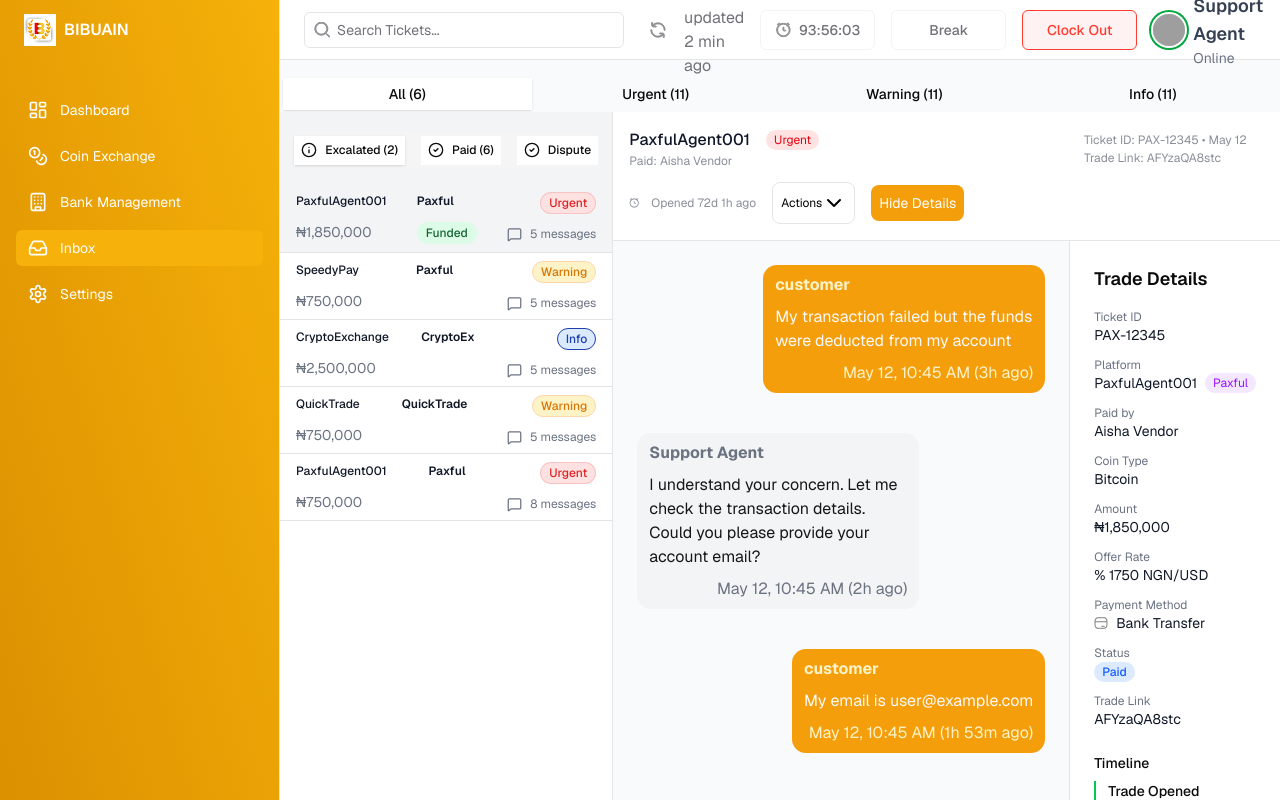
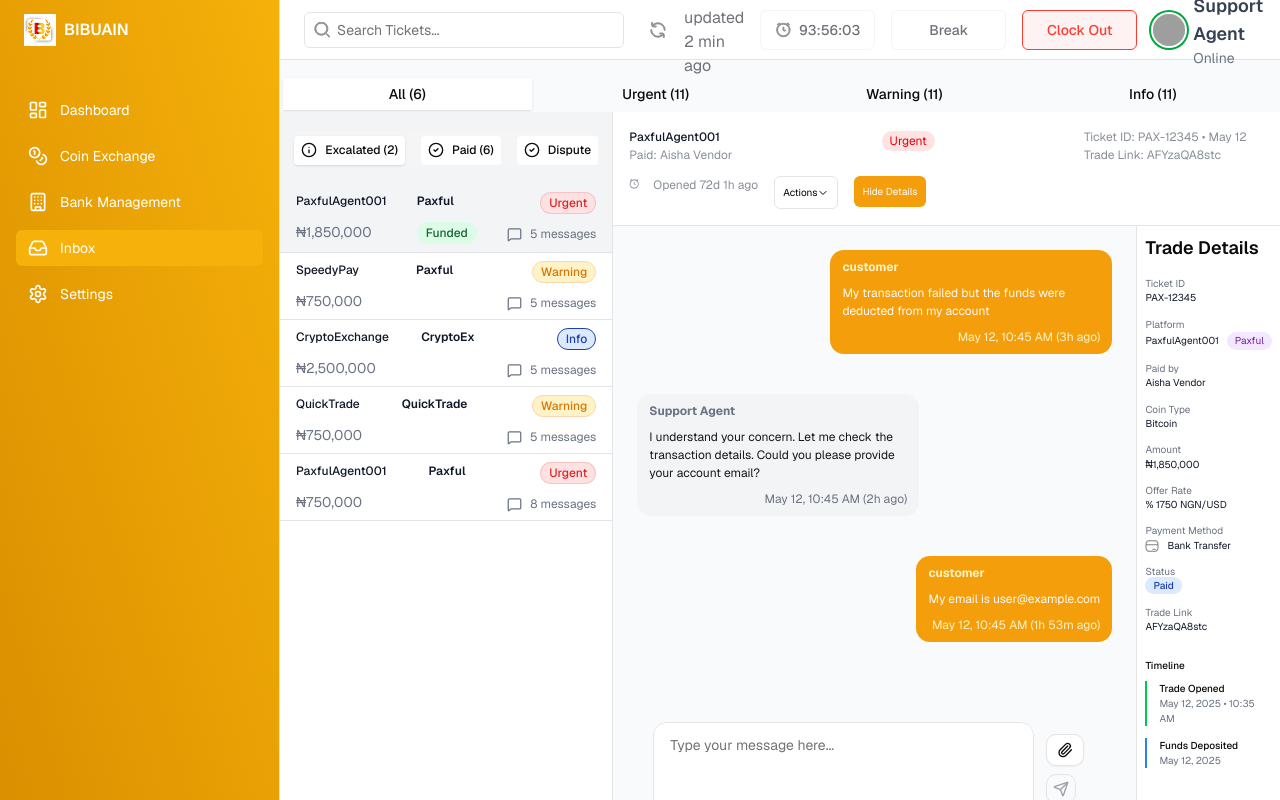
Before and after one commit to Eteye-mon/bibuian, a Next.js app: page / in a window 1280 px wide. Both pictures are taken after a click on the button "Trade Details". Shown: the top 800 px of the page. Built offline with nearby package versions, Linux system fonts and the light colour scheme; grey boxes are pictures that could not be loaded.

Commit message:
updated font sizes

```diff
--- a/src/components/chatpane.tsx
+++ b/src/components/chatpane.tsx
@@ -37,7 +37,7 @@ export function ChatMessagePane() {
             content={
               <>
                 <span
-                  className={`font-bold ${
+                  className={`font-bold text-[12px] ${
                     message.type === "customer"
                       ? "text-[#FEF3C7]"
                       : "text-[#6B7280]"
@@ -45,9 +45,9 @@ export function ChatMessagePane() {
                 >
                   {message.type}
                 </span>
-                <p className="font-normal">{message.content}</p>
+                <p className="font-normal text-[12px]">{message.content}</p>
                 <span
-                  className={`font-normal text-end ${
+                  className={`font-normal text-end text-[12px] ${
                     message.type === "customer"
                       ? "text-[#FEF3C7]"
                       : "text-[#6B7280]"
--- a/src/components/customTab.tsx
+++ b/src/components/customTab.tsx
@@ -91,9 +91,9 @@ const TabsWithIcon = () => {
             <TabsTrigger
               key={value}
               value={value}
-              className="flex items-center rounded-none p-[6px] text-[12px] bg-white  gap-2"
+              className="flex items-center  p-[6px] text-[12px] bg-white rounded-[4px] gap-2"
             >
-              <Icon className="text-[12px]" />
+              <Icon className="text-[12px] h-[10px] w-[10px]" />
               {name}
             </TabsTrigger>
           ))}
--- a/src/components/myTab.tsx
+++ b/src/components/myTab.tsx
@@ -62,7 +62,7 @@ function MyTab() {
             <div className=" w-full border-r min-h-screen">
               <TabsWithIcon />
             </div>
-            <div className="col-span-2 hidden lg:block">
+            <div className="col-span-2 hidden lg:block bg-[#f9fafb] ">
               <TradeTicket
                 agent="PaxfulAgent001"
                 status="Urgent"
@@ -80,7 +80,7 @@ function MyTab() {
                   <ChatMessagePane />
                   <CustomMessageUi />
                 </div>
-                <div className="bg-gray-100 flex justify-center items-start">
+                <div className=" flex justify-center items-start">
                   {showTradeDetails && <TradeDetails data={tradeData} />}
                 </div>
               </div>
--- a/src/components/tradeTicket.tsx
+++ b/src/components/tradeTicket.tsx
@@ -42,25 +42,26 @@ const TradeTicket: React.FC<TradeTicketProps> = ({
   const [assignDialogOpen, setAssignDialogOpen] = useState(false);
   const [showDetails, setShowDetails] = useState(false);
   return (
-    <div className="flex flex-wrap items-center justify-between p-4 bg-white border-b gap-3">
-      <div className="flex flex-col min-w-[150px]">
+    <div className="flex flex-wrap items-start justify-between p-4 bg-white border-b gap-3">
+      <div className="flex flex-col ">
         <div className="flex items-center gap-4">
-          <span className="font-medium text-gray-900">{agent}</span>
-          <span
-            className={`px-2 py-0.5 text-xs rounded-full ${
-              status === "Urgent"
-                ? "bg-red-100 text-red-600"
-                : "bg-gray-100 text-gray-600"
-            }`}
-          >
-            {status}
-          </span>
+          <span className="font-medium text-gray-900 text-[12px]">{agent}</span>
         </div>
         <span className="text-[12px] text-[#6B7280CC] font-normal ">
           Paid: {paidTo}
         </span>
       </div>
-
+      <div className="">
+        <span
+          className={`px-2 py-0.5 text-xs rounded-full ${
+            status === "Urgent"
+              ? "bg-red-100 text-red-600"
+              : "bg-gray-100 text-gray-600"
+          }`}
+        >
+          {status}
+        </span>
+      </div>
       <div className="flex flex-col text-[12px] text-[#6B7280CC] font-normal  min-w-[180px] ">
         <span>
           Ticket ID: {ticketId} • {date}
@@ -70,12 +71,12 @@ const TradeTicket: React.FC<TradeTicketProps> = ({
         </span>
       </div>
 
-      <div className="flex items-center gap-4 min-w-[200px]">
+      <div className="flex items-start gap-4 min-w-[200px]">
         <span className="flex items-center gap-3 text-[12px] text-[#6B7280CC] font-normal ">
           <svg
-            width="10"
-            height="10"
-            viewBox="0 0 10 10"
+            width="12"
+            height="12"
+            viewBox="0 0 12 12"
             fill="none"
             xmlns="http://www.w3.org/2000/svg"
           >
@@ -103,28 +104,28 @@ const TradeTicket: React.FC<TradeTicketProps> = ({
         <div className="relative">
           <DropdownMenu>
             <DropdownMenuTrigger asChild>
-              <button className="p-[8px] border rounded-md bg-white hover:bg-gray-50 text-[12px] text-[#000000] font-normal  flex items-center">
-                Actions <ChevronDown className="text-[12px] text-[#000000]" />
+              <button className="p-[8px] border rounded-[6px] max-w-[77px bg-white hover:bg-gray-50 text-[10px] text-[#000000] font-normal  flex items-center cursor-pointer">
+                Actions <ChevronDown className="text-[12px] text-[#000000]" size={12} />
               </button>
             </DropdownMenuTrigger>
-            <DropdownMenuContent className="w-56" align="start">
+            <DropdownMenuContent className="w-56" align="end">
               <DropdownMenuGroup>
-                <DropdownMenuItem className="text-[#16A34A]">
+                <DropdownMenuItem className="text-[#16A34A] cursor-pointer">
                   <CircleCheck className="text-[#16A34A]" />
                   Mark as Resolved
                 </DropdownMenuItem>
-                <DropdownMenuItem className="text-[#FFD52D]">
+                <DropdownMenuItem className="text-[#FFD52D] cursor-pointer">
                   <CircleArrowOutUpRight className="text-[#FFD52D]" />
                   Forward to Admin
                 </DropdownMenuItem>
                 <DropdownMenuItem
-                  className="text-[#DC2626]"
+                  className="text-[#DC2626] cursor-pointer"
                   onClick={() => setCancelDialogOpen(true)}
                 >
                   <CircleX className="text-[#DC2626]" />
                   Cancel Trade
                 </DropdownMenuItem>
-                <DropdownMenuItem onClick={() => setAssignDialogOpen(true)}>
+                <DropdownMenuItem className="cursor-pointer" onClick={() => setAssignDialogOpen(true)}>
                   <UserRoundCheck className="text-[#000]" />
                   Reassign Trade
                 </DropdownMenuItem>
@@ -135,7 +136,7 @@ const TradeTicket: React.FC<TradeTicketProps> = ({
 
         <button
           onClick={onToggleDetails}
-          className="bg-[#F59E0B] text-white p-[8px] rounded-md text-sm"
+          className="bg-[#F59E0B] text-white p-[8px] rounded-[6px] max-w-[108px] text-[10px] cursor-pointer"
         >
           {isDetailsOpen ? "Hide Details" : "Trade Details"}
         </button>
--- a/src/components/tradedetails.tsx
+++ b/src/components/tradedetails.tsx
@@ -21,8 +21,8 @@ interface Props {
 
 export default function TradeDetails({ data }: Props) {
   return (
-    <div className="bg-white border-l border-b rounded-b-xl p-6 w-full max-w-2xl">
-      <h2 className="text-lg font-semibold mb-4">Trade Details</h2>
+    <div className="bg-white border-l border-b rounded-b-xl p-[8px] gap-[8px] w-full max-w-[235px] min-h-[621px]">
+      <h2 className="text-[18px] font-semibold mb-4">Trade Details</h2>
 
       <div className="space-y-3 text-sm">
         <InfoRow label="Ticket ID" value={data.ticketId} />
@@ -31,7 +31,7 @@ export default function TradeDetails({ data }: Props) {
           value={
             <div className="flex items-center gap-2">
               {data.platform}
-              <span className="bg-purple-100 text-purple-600 text-xs px-2 py-0.5 rounded-full">
+              <span className="bg-[#F3E8FF] text-[#6B21A8] text-[10px] px-2 py-0.5 rounded-full">
                 {data.platformTag}
               </span>
             </div>
@@ -74,9 +74,9 @@ export default function TradeDetails({ data }: Props) {
           label="Status"
           value={
             <span
-              className={`px-2 py-0.5 rounded-full text-xs font-medium ${
+              className={`px-2 py-0.5 rounded-full text-[10px] font-medium ${
                 data.status.toLowerCase() === "paid"
-                  ? "bg-blue-100 text-blue-600"
+                  ? "bg-[#DBEAFE] text-[#1E40AF]"
                   : "bg-gray-100 text-gray-600"
               }`}
             >
@@ -88,7 +88,7 @@ export default function TradeDetails({ data }: Props) {
       </div>
 
       <div className="mt-6">
-        <h3 className="text-sm font-medium mb-2">Timeline</h3>
+        <h3 className="text-[10px] font-medium mb-2">Timeline</h3>
         <div className="space-y-3 ">
           {data.timeline.map((event, i) => (
             <div
@@ -99,8 +99,8 @@ export default function TradeDetails({ data }: Props) {
                   : " border-l-2 border-blue-500 px-3"
               }`}
             >
-              <p className="font-medium text-sm">{event.label}</p>
-              <p className="text-xs text-gray-500">
+              <p className="font-medium text-[10px]">{event.label}</p>
+              <p className="text-[10px] text-gray-500">
                 {event.date} {event.time && `• ${event.time}`}
               </p>
             </div>
@@ -120,8 +120,8 @@ function InfoRow({
 }) {
   return (
     <div>
-      <p className="text-gray-500 text-xs">{label}</p>
-      <div className="text-gray-900">{value}</div>
+      <p className="text-gray-500 text-[10px]">{label}</p>
+      <div className="text-gray-900 text-[10px]">{value}</div>
     </div>
   );
 }
```
